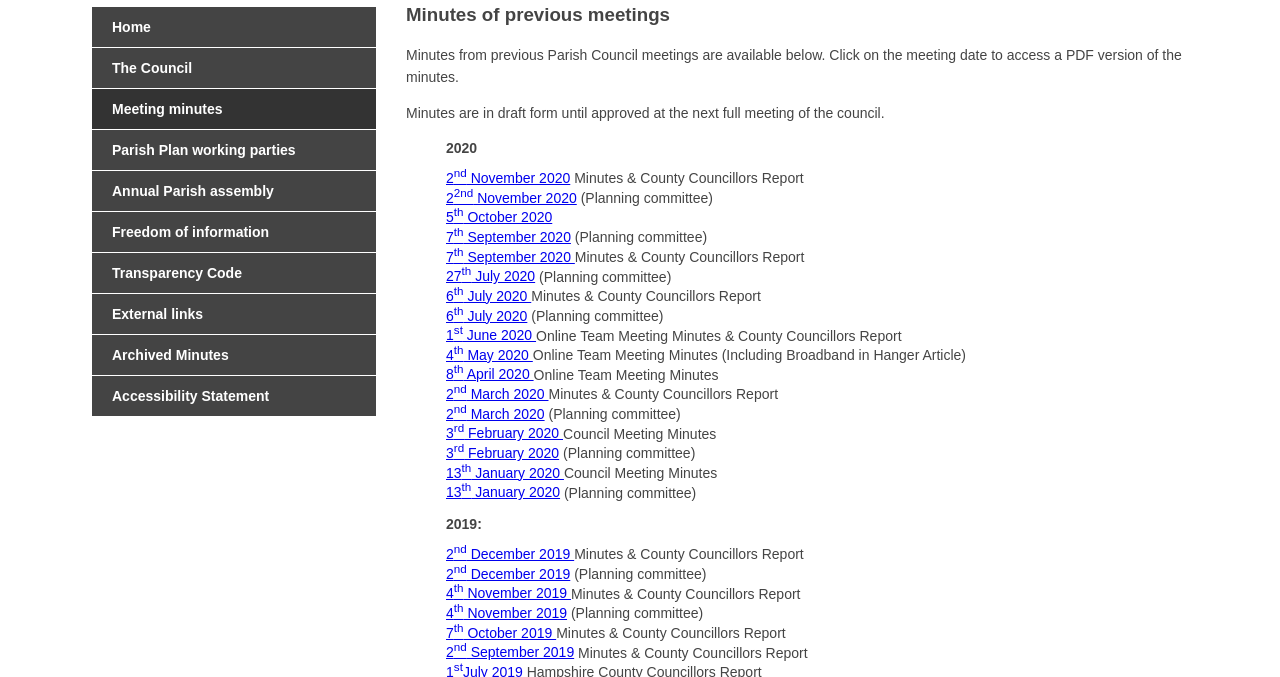
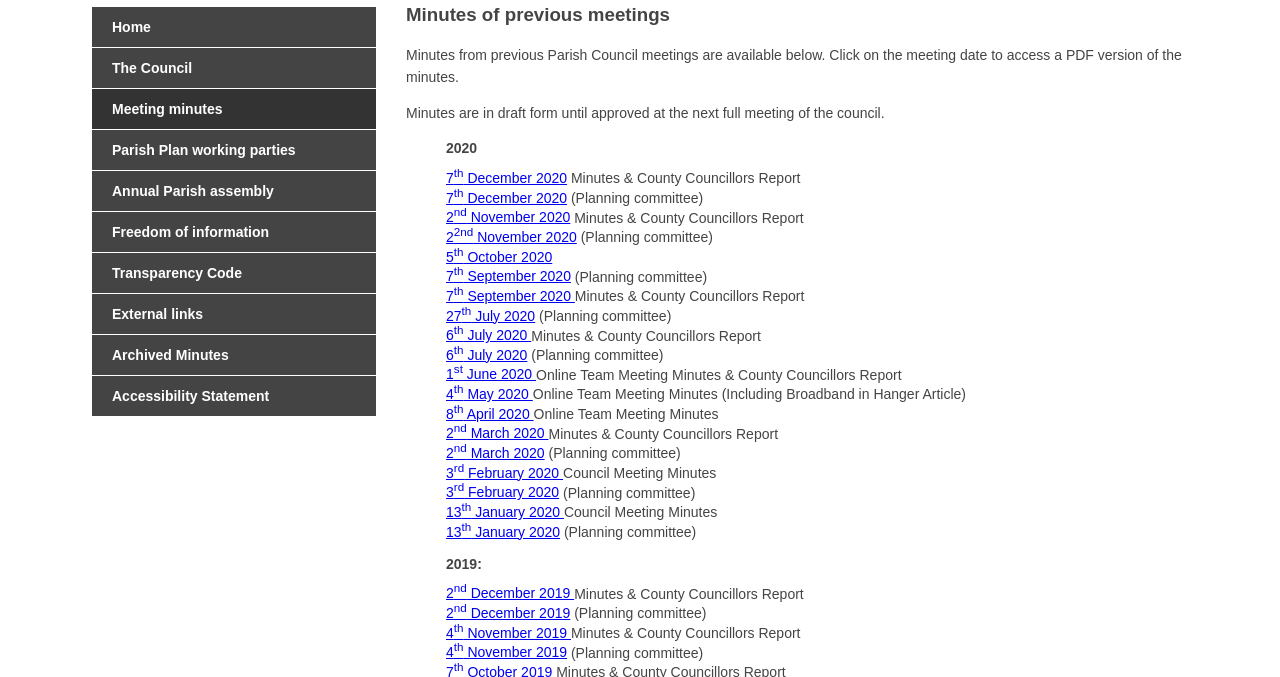
Before and after one commit to thomas041/steep-parish-council-steep, a plain HTML site: page minutes.html in a window 1280 px wide. Shown: the part 106-783 px from the top of the page. Drawn offline with Linux system fonts and the light colour scheme.

Commit message:
December 2020 minutes pushed up

```diff
--- a/minutes.html
+++ b/minutes.html
@@ -50,6 +50,8 @@
 
 					<ul class="nobullet">
 						<li><h4>2020</h4></li>
+						<li><a href="./pcfiles/Minutes-2020/December_Minutes_County_councillor_Report_2020.pdf" target="blank">7<sup>th</sup> December 2020</a> Minutes & County Councillors Report </li>
+						<li><a href="./pcfiles/Minutes-2020/Planning Meeting - December 20.pdf" target="blank">7<sup>th</sup> December 2020</a> (Planning committee)</li>
 						<li><a href="./pcfiles/Minutes-2020/2nd_November_Minutes_County_councillor_Report_2020.pdf" target="blank">2<sup>nd</sup> November 2020</a> Minutes & County Councillors Report </li>
 						<li><a href="./pcfiles/Minutes-2020/Planning Meeting - November 20.pdf" target="blank">2<sup>2nd</sup> November 2020</a> (Planning committee)</li>
 						<li><a href="./pcfiles/Minutes-2020/STEEP_Oct_05_20_Meeting.pdf" target="blank">5<sup>th</sup> October 2020</a>
```
Also changed, not shown: 2 other files.
